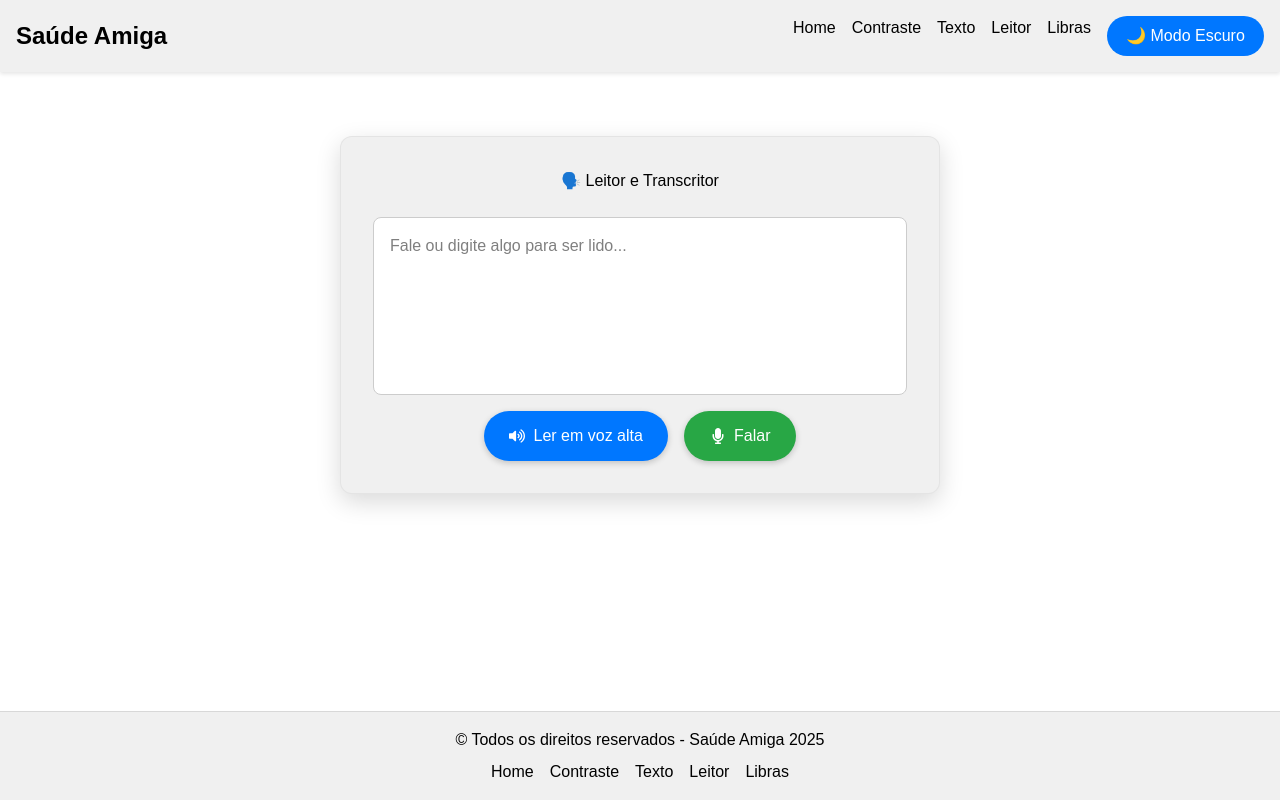
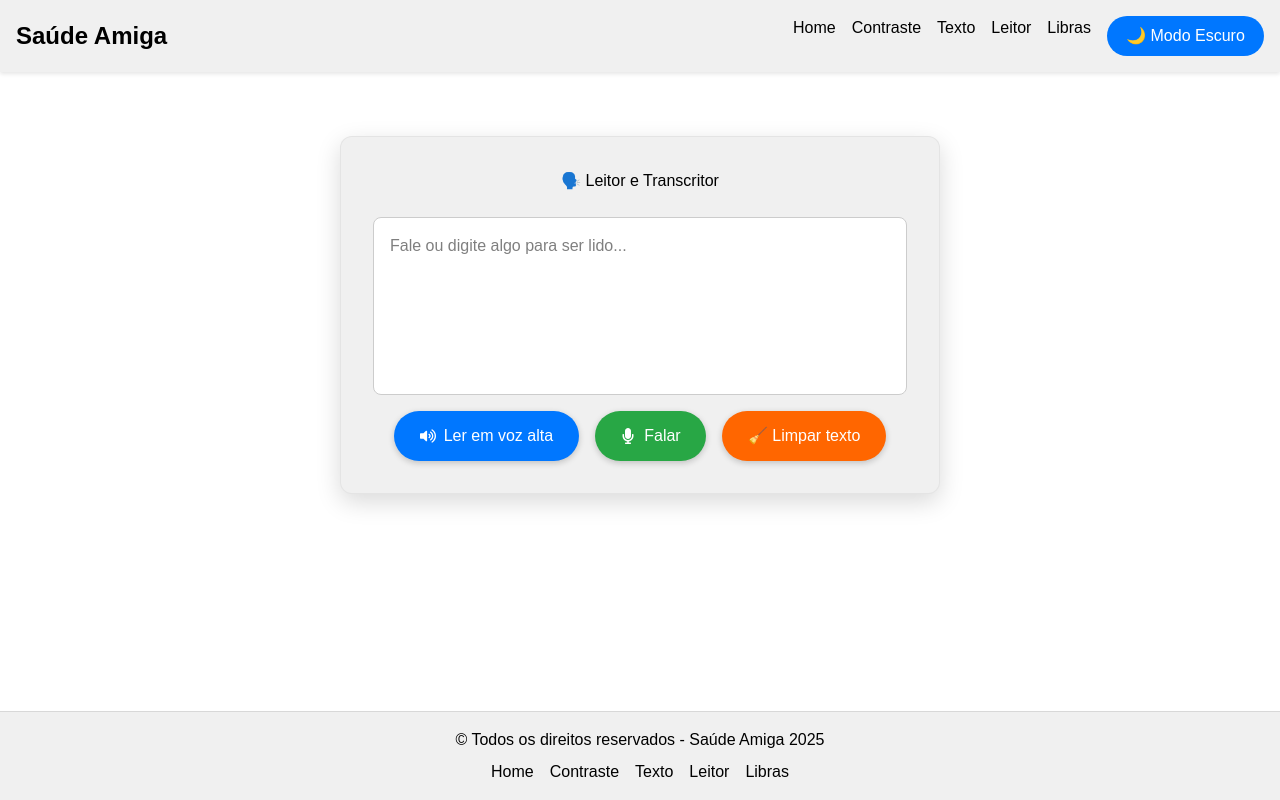
Before and after one commit to saude-amiga/saude-amiga-next, a React (Vite) app: page /leitor in a window 1280 px wide. Built offline with nearby package versions, Linux system fonts and the light colour scheme.

Commit message:
feat(Leitor): botão limpar texto

```diff
--- a/src/routes/Leitor/index.tsx
+++ b/src/routes/Leitor/index.tsx
@@ -26,11 +26,7 @@ export default function Leitor() {
       for (let i = event.resultIndex; i < event.results.length; i++) {
         const result = event.results[i];
         const transcrito = result[0].transcript;
-                if (result.isFinal) {
         novoTexto += " " + transcrito;
-                } else {
-                    novoTexto += " " + transcrito;
-                }
       }
       setTexto(novoTexto.trim());
     };
@@ -77,6 +73,9 @@ export default function Leitor() {
     }
   };
 
+  const limparTexto = () => {
+    setTexto("");
+  };
 
   return (
     <div
@@ -118,23 +117,10 @@ export default function Leitor() {
         }}
       />
 
-            <div style={{ display: "flex", gap: "1rem", justifyContent: "center" }}>
+      <div style={{ display: "flex", gap: "1rem", justifyContent: "center", flexWrap: "wrap" }}>
         <button
           onClick={lerTexto}
-                    style={{
-                        padding: "0.8rem 1.6rem",
-                        fontSize: "1rem",
-                        borderRadius: "999px",
-                        backgroundColor: "#0077ff",
-                        color: "#fff",
-                        border: "none",
-                        cursor: "pointer",
-                        display: "inline-flex",
-                        alignItems: "center",
-                        gap: "0.5rem",
-                        boxShadow: "0 2px 6px rgba(0,0,0,0.2)",
-                        transition: "transform 0.2s ease, box-shadow 0.2s ease",
-                    }}
+          style={estiloBotao("#0077ff")}
           onMouseEnter={(e) => {
             e.currentTarget.style.transform = "scale(1.05)";
             e.currentTarget.style.boxShadow = "0 4px 8px rgba(0,0,0,0.3)";
@@ -151,20 +137,7 @@ export default function Leitor() {
         <button
           onClick={alternarReconhecimento}
           disabled={!suporte}
-                    style={{
-                        padding: "0.8rem 1.6rem",
-                        fontSize: "1rem",
-                        borderRadius: "999px",
-                        backgroundColor: !suporte ? "#cc0000" : ouvindo ? "#999" : "#28a745",
-                        color: "#fff",
-                        border: "none",
-                        cursor: suporte ? "pointer" : "not-allowed",
-                        display: "inline-flex",
-                        alignItems: "center",
-                        gap: "0.5rem",
-                        boxShadow: "0 2px 6px rgba(0,0,0,0.2)",
-                        transition: "transform 0.2s ease, box-shadow 0.2s ease",
-                    }}
+          style={estiloBotao(!suporte ? "#cc0000" : ouvindo ? "#999" : "#28a745", !suporte)}
           onMouseEnter={(e) => {
             if (suporte) {
               e.currentTarget.style.transform = "scale(1.05)";
@@ -179,13 +152,45 @@ export default function Leitor() {
           {!suporte ? <FaTimes /> : <FaMicrophone />}
           {!suporte ? "Não suportado" : ouvindo ? "Parar" : "Falar"}
         </button>
+
+        <button
+          onClick={limparTexto}
+          style={estiloBotao("#ff6600")}
+          onMouseEnter={(e) => {
+            e.currentTarget.style.transform = "scale(1.05)";
+            e.currentTarget.style.boxShadow = "0 4px 8px rgba(0,0,0,0.3)";
+          }}
+          onMouseLeave={(e) => {
+            e.currentTarget.style.transform = "scale(1)";
+            e.currentTarget.style.boxShadow = "0 2px 6px rgba(0,0,0,0.2)";
+          }}
+        >
+          🧹 Limpar texto
+        </button>
       </div>
 
       {!suporte && (
-                <p style={{ marginTop: "1rem" }}>
+        <p style={{ marginTop: "1rem", color: "#cc0000" }}>
           Seu navegador não suporta reconhecimento de voz.
         </p>
       )}
     </div>
   );
 }
+
+function estiloBotao(cor: string, desabilitado = false) {
+  return {
+    padding: "0.8rem 1.6rem",
+    fontSize: "1rem",
+    borderRadius: "999px",
+    backgroundColor: cor,
+    color: "#fff",
+    border: "none",
+    cursor: desabilitado ? "not-allowed" : "pointer",
+    display: "inline-flex",
+    alignItems: "center",
+    gap: "0.5rem",
+    boxShadow: "0 2px 6px rgba(0,0,0,0.2)",
+    transition: "transform 0.2s ease, box-shadow 0.2s ease",
+  };
+}
```
Lines whose indentation alone changed are shown as unchanged.
